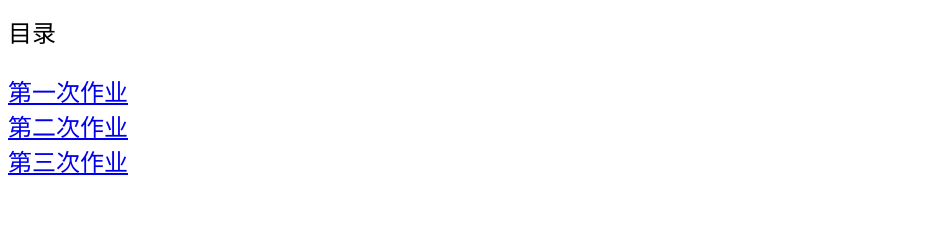
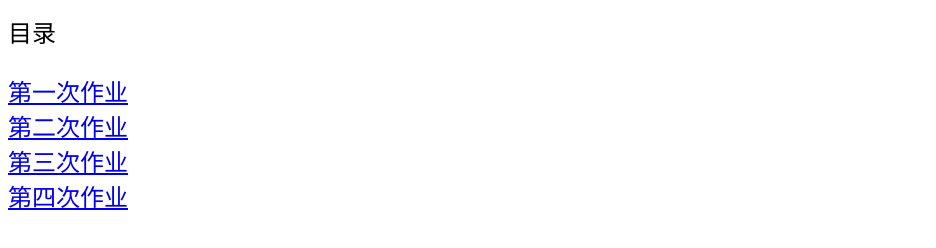
Before and after one commit to zhaojunmuze/lyz0507github.io, a plain HTML site: page index.html in a window 1280 px wide. Shown: the part 120-368 px from the top of the page, without its empty margins (0-936 px from the left). Drawn offline with Linux system fonts and the light colour scheme.

Commit message:
Update index.html

```diff
--- a/index.html
+++ b/index.html
@@ -22,6 +22,8 @@
   <a href="day2.html">第二次作业</a>
 	  <br>
   <a href="day3.html">第三次作业</a>
+	  <br>
+  <a href="day2.html">第四次作业</a>
  </body>
 
 </html>
```
